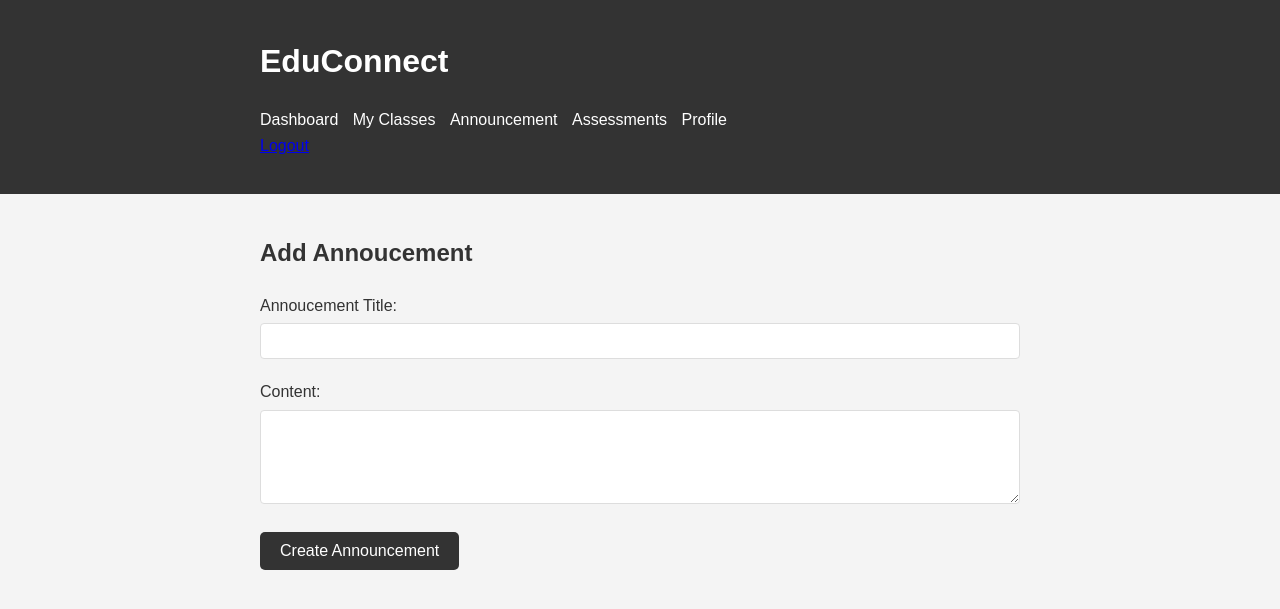
After one commit to nightlyhawk/liveClassroom, a Django app: page /announcement/view/ in a window 1280 px wide. The commit adds this page. Shown: the top 609 px of the page. Run offline with Django 5.2, Linux system fonts and the light colour scheme.

Commit message:
addTemplate

```diff
--- a/announcement/models.py
+++ b/announcement/models.py
@@ -1,9 +1,11 @@
 from django.db import models
+from groups.models import Instructor
 
 # Create your models here.
 
 
 class Announcement(models.Model):
+    instructor = models.ForeignKey(Instructor, on_delete=models.CASCADE, related_name="instructor_annoucement")
     title = models.CharField(max_length=255)
     content = models.TextField()
     created_at = models.DateTimeField(auto_now_add=True)
--- /dev/null
+++ b/announcement/urls.py
@@ -0,0 +1,10 @@
+from django.urls import path
+from .views import addAnnouncement, getAnnouncement
+
+
+app_name='annoucement_urls'
+
+urlpatterns = [
+    path('add/', addAnnouncement, name="add-announcement"),
+    path('view/', getAnnouncement, name="view-announcement"),
+]
--- a/announcement/views.py
+++ b/announcement/views.py
@@ -1,20 +1,38 @@
 from django.shortcuts import render, redirect
-
+from django.views.decorators.csrf import csrf_exempt
+import ast
+from user.models import NewUser
 from announcement.forms import AnnouncementForm
 from announcement.models import Announcement
+from classroom.models import Classroom
+from .serializers import *
+from rest_framework.parsers import MultiPartParser, FormParser, JSONParser
+from rest_framework import status
+from rest_framework.response import Response
+from rest_framework.permissions import IsAuthenticated, AllowAny
+from rest_framework.decorators import parser_classes, api_view, permission_classes
+from rest_framework.views import APIView
 
 # Create your views here.
-def announcement_view(request):
-    annoucements = Announcement.objects.al()
-    return render(request, 'announcement.html', {'announcements': annoucements})
+# def announcement_view(request):
+#     user = ast.literal_eval(request.COOKIES.get('user'))
+#     classrooms = Classroom.objects.filter(students__user__id=user["pk"]).distinct()
+#     instructors = []
+#     for classroom in classrooms:
+#         instructors.append(classroom.instructor)
+#     annoucements = Announcement.objects.filter(instructor__id__in=instructors).all()
+#     return render(request, 'announcement.html', {'announcements': annoucements})
 
+@csrf_exempt
+def addAnnouncement(request):
+    user = ast.literal_eval(request.COOKIES.get('user'))
+    user = NewUser.objects.get(pk=user['id'])
+    serializer = AnnouncementSerializer(data=request.POST)
+    instructor = Instructor.objects.get(user=user)
+    if serializer.is_valid():
+        serializer.save(instructor=instructor)
+        return render(request, 'announcement.html', {"status": True})
+    return render(request, 'announcement.html', {"errors": serializer.error_messages})
 
-def addAnnoucement(request):
-    if request.method == 'POST':
-        form = AnnouncementForm(request.POST)
-        if form.is_valid():
-            form.save()
-            return redirect('success')
-    else:
-        form = AnnouncementForm()
-    return render(request, 'addAnnouncement.html', {'form': form})
+def getAnnouncement(request):
+    return render(request, 'announcement.html', {})
--- a/liveClass/urls.py
+++ b/liveClass/urls.py
@@ -27,4 +27,5 @@ urlpatterns = [
     path('user/', include('user.urls', namespace='user_urls')),
     path('groups/', include('groups.urls', namespace='groups_urls')),
     path('class/', include('classroom.urls', namespace='class_urls')),
+    path('announcement/', include('announcement.urls', namespace='announcement_urls')),
 ] + static(settings.MEDIA_URL, document_root=settings.MEDIA_URL)
--- /dev/null
+++ b/templates/announcement.html
@@ -0,0 +1,114 @@
+<!DOCTYPE html>
+<html lang="en">
+<head>
+    <meta charset="UTF-8">
+    <meta name="viewport" content="width=device-width, initial-scale=1.0">
+    <title>Add Annoucement - EduConnect</title>
+    <style>
+        /* Basic Reset */
+        * {
+            margin: 0;
+            padding: 0;
+            box-sizing: border-box;
+        }
+        body {
+            font-family: Arial, sans-serif;
+            line-height: 1.6;
+            color: #333;
+            background: #f4f4f4;
+        }
+        .container {
+            width: 80%;
+            max-width: 800px;
+            margin: 0 auto;
+            padding: 20px;
+        }
+        header {
+            background: #333;
+            color: #fff;
+            padding: 1rem;
+            margin-bottom: 20px;
+        }
+        nav ul {
+            list-style: none;
+        }
+        nav ul li {
+            display: inline;
+            margin-right: 10px;
+        }
+        nav ul li a {
+            color: #fff;
+            text-decoration: none;
+        }
+        h1, h2 {
+            margin-bottom: 20px;
+        }
+        .form-group {
+            margin-bottom: 20px;
+        }
+        label {
+            display: block;
+            margin-bottom: 5px;
+        }
+        input[type="text"],
+        input[type="datetime-local"],
+        textarea,
+        select {
+            width: 100%;
+            padding: 8px;
+            border: 1px solid #ddd;
+            border-radius: 4px;
+            font-size: 16px;
+        }
+        .btn {
+            display: inline-block;
+            background: #333;
+            color: #fff;
+            padding: 10px 20px;
+            border: none;
+            border-radius: 5px;
+            cursor: pointer;
+            text-decoration: none;
+            font-size: 16px;
+        }
+        .btn:hover {
+            background: #555;
+        }
+        .question {
+            background: #fff;
+            border: 1px solid #ddd;
+            border-radius: 4px;
+            padding: 15px;
+            margin-bottom: 15px;
+        }
+    </style>
+</head>
+<body>
+    <header>
+        <div class="container">
+            <h1>EduConnect</h1>
+            {% include "navbar.html" %}
+        </div>
+    </header>
+    <div class="container">
+        <h2>Add Annoucement</h2>
+        {% if errors %}
+        <p style="color: red;">{{ errors }}</p>
+        {% endif %}
+        {% if status %}
+        <p style="color: green;">announcement added</p>
+        {% endif %}
+        <form action="{% url 'announcement_urls:add-announcement' %}" method="post">
+            <div class="form-group">
+                <label for="annoucement-title">Annoucement Title:</label>
+                <input type="text" id="annoucement-title" name="title" required>
+            </div>
+            <div class="form-group">
+                <label for="content">Content:</label>
+                <textarea id="content" name="content" rows="4" required></textarea>
+            </div>
+            <button type="submit" class="btn">Create Announcement</button>
+        </form>
+    </div>
+</body>
+</html>
--- a/templates/navbar.html
+++ b/templates/navbar.html
@@ -2,6 +2,7 @@
     <ul>
         <li><a href="{% url 'groups_urls:instructor-dashboard' %}">Dashboard</a></li>
         <li><a href="#" onclick="window.location.href = `/class/instructor/classes/${user.id}/`">My Classes</a></li>
+        <li><a href="{% url 'announcement_urls:add-announcement' %}">Announcement</a></li>
         <!-- <li><a href="{% url 'groups_urls:instructor-schedule' %}">Schedule</a></li> -->
         <li><a href="{% url 'class_urls:view-assessment' %}">Assessments</a></li>
         <!-- <li><a href="{% url 'groups_urls:view-messages' %}">Messages</a></li> -->
--- a/templates/stdnavbar.html
+++ b/templates/stdnavbar.html
@@ -7,4 +7,5 @@
         <!-- <li><a href="{% url 'groups_urls:view-messages' %}">Messages</a></li> -->
         <li><a href="{% url 'user_urls:user-detail' %}">Profile</a></li>
     </ul>
+    <li style="list-style: none; text-decoration: none;"><a href="#" id="signout" >Logout</a></li>
 </nav>
```
Also changed, not shown: announcement/serializers.py (added, +17 -0 lines), groups/views.py (+10 -1 lines), templates/stdnDashboard.html (+16 -0 lines), announcement/migrations/0001_initial.py.
